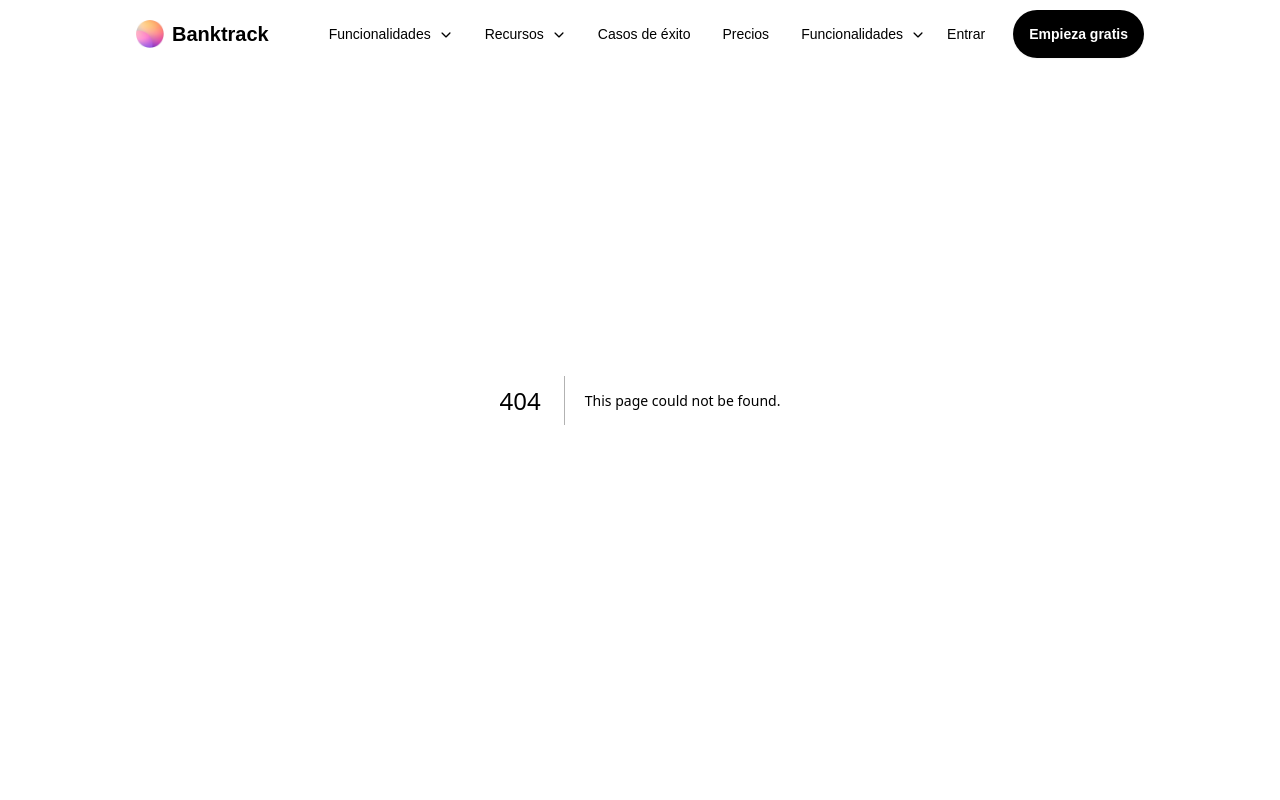
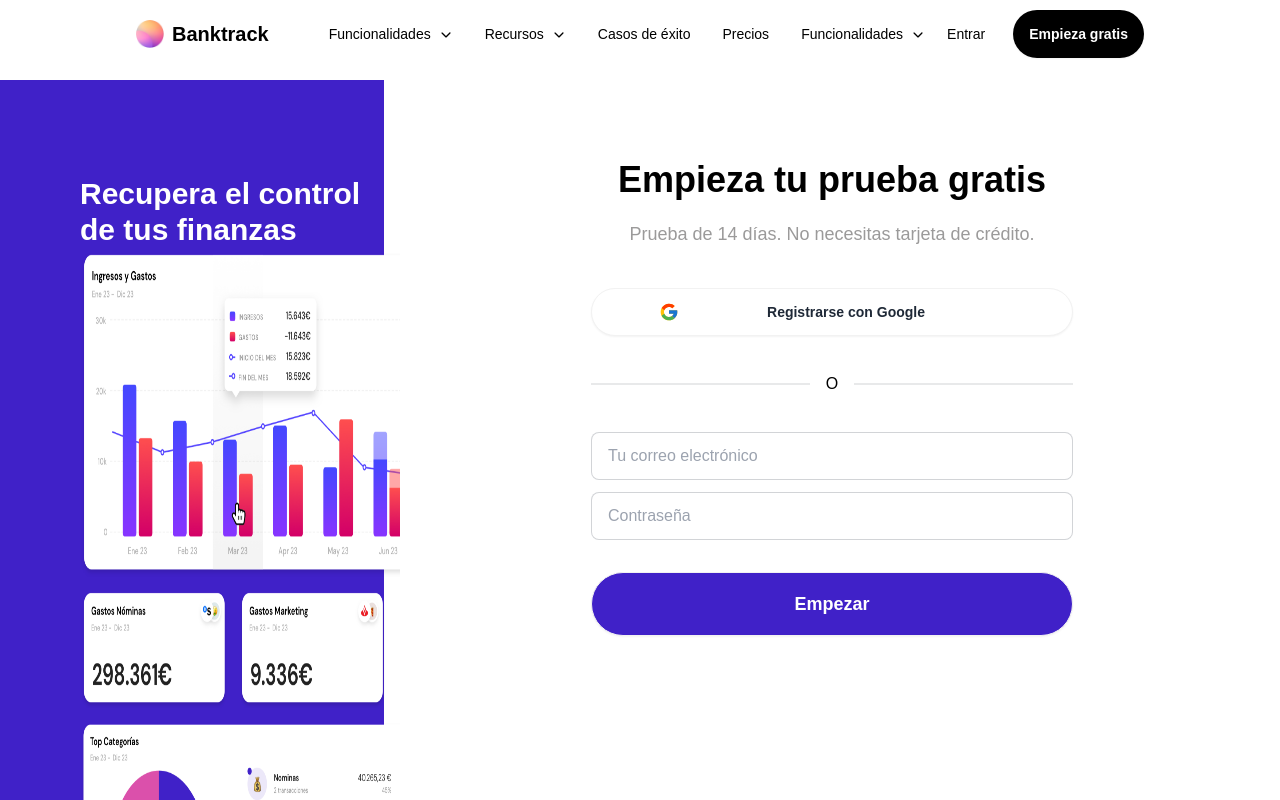
Before and after one commit to Shakib-Shajid/banktrack, a Next.js app: page /registrarse in a window 1280 px wide. Before the commit this address had no page. Shown: the top 800 px of the page. Built offline with nearby package versions, Linux system fonts and the light colour scheme.

Commit message:
register page added

```diff
--- a/src/app/globals.css
+++ b/src/app/globals.css
@@ -36,3 +36,7 @@ body {
   background-color: black;
   color: white;
 }
+
+html {
+  scroll-behavior: smooth;
+}
--- /dev/null
+++ b/src/app/registrarse/page.jsx
@@ -0,0 +1,44 @@
+import Image from 'next/image';
+import React from 'react';
+import { FcGoogle } from "react-icons/fc";
+
+
+const page = () => {
+    return (
+        <div className='h-screen'>
+            <div className='pt-20  flex gap-0 h-screen'>
+                <div className='hidden lg:grid w-[30%] bg-[#4021C8]'>
+                    <div className='pl-20 pt-24'>
+                        <h3 className='text-white text-3xl font-extrabold w-80'>Recupera el control de tus finanzas</h3>
+                        <Image src="/register.png" width="500" height="500" alt="" className='h-full' />
+                    </div>
+                </div>
+                <div className='md:w-[80%] mx-auto lg:w-[70%] flex justify-center text-center pt-20'>
+
+                    {/* ......................................... */}
+                    <div className="flex flex-col border-opacity-50" >
+                        <div>
+                            <div className='w-full'>
+                                <h3 className='text-2xl lg:text-4xl font-bold'>Empieza tu prueba gratis</h3>
+                                <p className='text-xs lg:text-lg text-[#9b9a9a] mt-5 mb-10'>Prueba de 14 días. No necesitas tarjeta de crédito.</p>
+                                <button className='btn bg-white rounded-full text-sm w-[80%] md:w-full mx-auto'><FcGoogle className='text-xl relative -left-8 lg:-left-20' />Registrarse con Google</button>
+                            </div>
+                        </div>
+                        <div className="divider my-10 w-[80%] md:w-full mx-auto">O</div>
+                        <div className='space-y-3 w-[80%] md:w-full mx-auto'>
+                            <input type="email" placeholder="Tu correo electrónico" className="input input-bordered w-full " />
+                            <input type="password" placeholder="Contraseña" className="input input-bordered w-full" />
+                            <div className='py-5'>
+                                <button className='btn btn-lg text-white rounded-full w-full bg-[#4021C8] '>Empezar</button>
+                            </div>
+                        </div>
+                    </div>
+                    {/* ......................................... */}
+
+                </div>
+            </div>
+        </div>
+    );
+};
+
+export default page;
--- a/src/components/Banner.jsx
+++ b/src/components/Banner.jsx
@@ -1,3 +1,4 @@
+import Link from 'next/link';
 import React from 'react';
 import { CiCalendar } from "react-icons/ci";
 const Banner = () => {
@@ -11,7 +12,7 @@ const Banner = () => {
                             Visualiza todos tus gastos e ingresos a tiempo real, categorizados y desde una única plataforma
                         </p>
                         <div className='flex justify-center gap-3 flex-col md:flex-row'>
-                            <button className="btn bg-[#4021C8] text-white rounded-full btn-lg px-10"><div>Empieza gratis</div></button>
+                            <Link href="/registrarse"><button className="btn bg-[#4021C8] text-white rounded-full btn-lg px-10"><div>Empieza gratis</div></button></Link>
                             <button className="btn rounded-full btn-lg px-10 bg-white text-[#4021C8]"><div className='flex gap-1 justify-center items-center'><CiCalendar className='text-[#4021C8] text-3xl w-8' />Agendar demo</div></button>
                         </div>
 
--- a/src/components/Shared/Footer.jsx
+++ b/src/components/Shared/Footer.jsx
@@ -5,6 +5,7 @@ import { FaXTwitter } from "react-icons/fa6";
 import { FaInstagram } from "react-icons/fa";
 import { FaTiktok } from "react-icons/fa";
 import { FaYoutube } from "react-icons/fa";
+import Link from 'next/link';
 
 
 const Footer = () => {
@@ -17,16 +18,16 @@ const Footer = () => {
 
                 <nav className='space-y-2'>
                     <h6 className="footer-title text-[#888585]">Sobre Banktrack</h6>
-                    <a className="link link-hover">Funcionalidades</a>
-                    <a className="link link-hover">Soluciones</a>
-                    <a className="link link-hover">Precios</a>
-                    <a className="link link-hover">Quiénes somos</a>
-                    <a className="link link-hover">Blog</a>
+                    <Link href="/" className="link link-hover">Funcionalidades</Link>
+                    <Link href="#soluciones" className="link link-hover">Soluciones</Link>
+                    <Link href="/" className="link link-hover">Precios</Link>
+                    <Link href="/" className="link link-hover">Quiénes somos</Link>
+                    <Link href="/" className="link link-hover">Blog</Link>
                 </nav>
                 <nav className='space-y-2'>
                     <h6 className="footer-title text-[#888585]">Soporte</h6>
-                    <a className="link link-hover">Ayuda</a>
-                    <a className="link link-hover">Email</a>
+                    <Link href="" className="link link-hover">Ayuda</Link>
+                    <Link href="mailto:soporte@banktrack.com" target="_blank" className="link link-hover">Email</Link>
                 </nav>
                 <nav className='space-y-2'>
                     <h6 className="footer-title text-[#888585]">Artículos destacados</h6>
@@ -37,21 +38,21 @@ const Footer = () => {
                 <nav className='space-y-2'>
                     <h6 className="footer-title text-[#888585]">Síguenos</h6>
                     <div className="grid grid-flow-col gap-4 text-2xl">
-                        <a>
+                        <Link href="https://linkedin.com/" target="_blank">
                             <FaLinkedinIn />
-                        </a>
-                        <a>
+                        </Link>
+                        <Link href="https://x.com/" target="_blank">
                             <FaXTwitter />
-                        </a>
-                        <a>
+                        </Link>
+                        <Link href="https://www.instagram.com/" target="_blank">
                             <FaInstagram />
-                        </a>
-                        <a>
+                        </Link>
+                        <Link href="https://www.tiktok.com/" target="_blank">
                             <FaTiktok />
-                        </a>
-                        <a>
+                        </Link>
+                        <Link href="https://www.youtube.com/" target="_blank">
                             <FaYoutube />
-                        </a>
+                        </Link>
                     </div>
                 </nav>
             </footer>
@@ -68,15 +69,15 @@ const Footer = () => {
                 </div>
                 <nav className="lg:place-self-center lg:justify-self-end">
                     <div className="flex flex-col lg:grid lg:grid-flow-col gap-4">
-                        <a>
+                        <Link href="/">
                             Términos y condiciones
-                        </a>
-                        <a>
+                        </Link>
+                        <Link href="/">
                             Política de privacidad
-                        </a>
-                        <a>
+                        </Link>
+                        <Link href="/">
                             Gestionar cookies
-                        </a>
+                        </Link>
                     </div>
                 </nav>
             </footer>
--- a/src/components/Who.jsx
+++ b/src/components/Who.jsx
@@ -3,7 +3,7 @@ import React from 'react';
 
 const Who = () => {
     return (
-        <div className='text-center w-full my-20'>
+        <div className='text-center w-full my-20' id="soluciones">
             <div>
                 <h3 className='text-3xl md:text-5xl font-bold'>¿Para quién es?</h3>
                 <p className='text-2xl md:text-xl lg:text-2xl w-full md:w-[80%] lg:w-[50%] mx-auto my-10'>Banktrack es ideal para empresas y autónomos que quieren tener más control sobre sus finanzas y optimizar su negocio</p>
```
Also changed, not shown: public/register.png (added).
